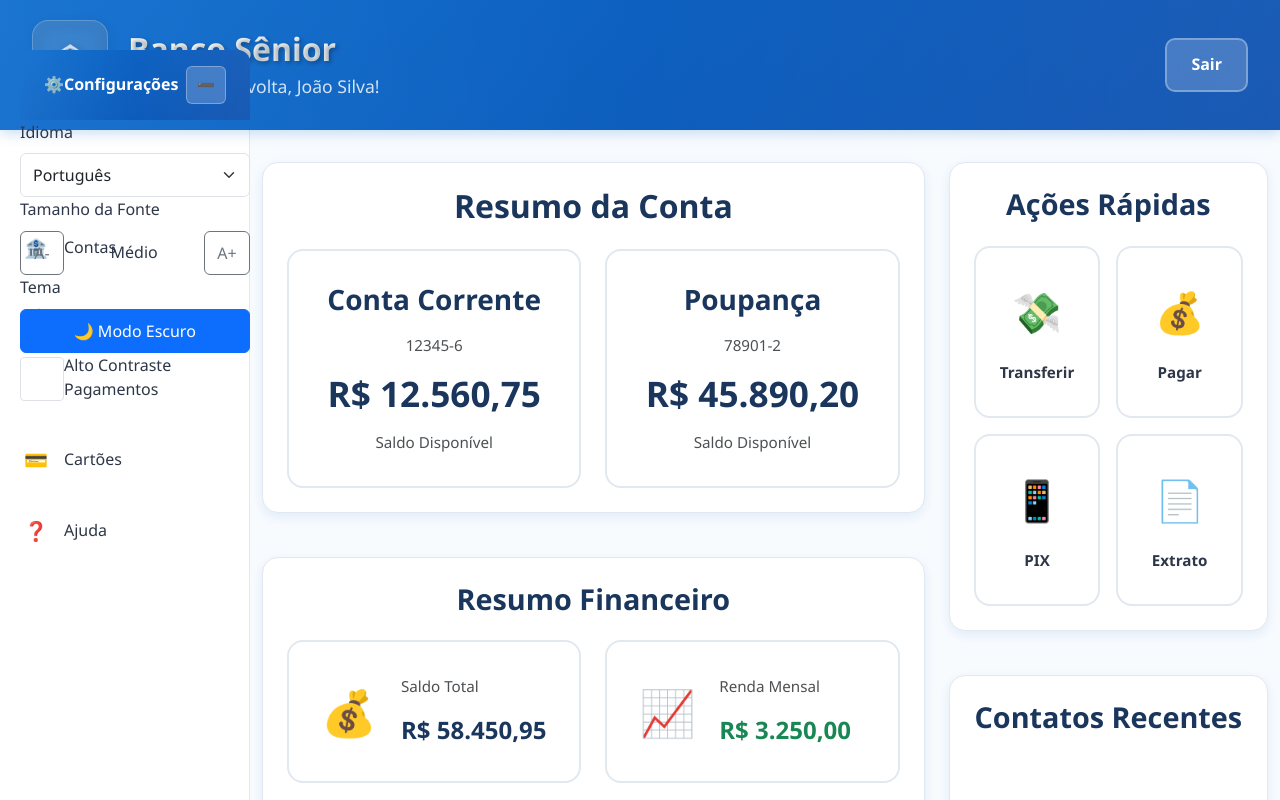
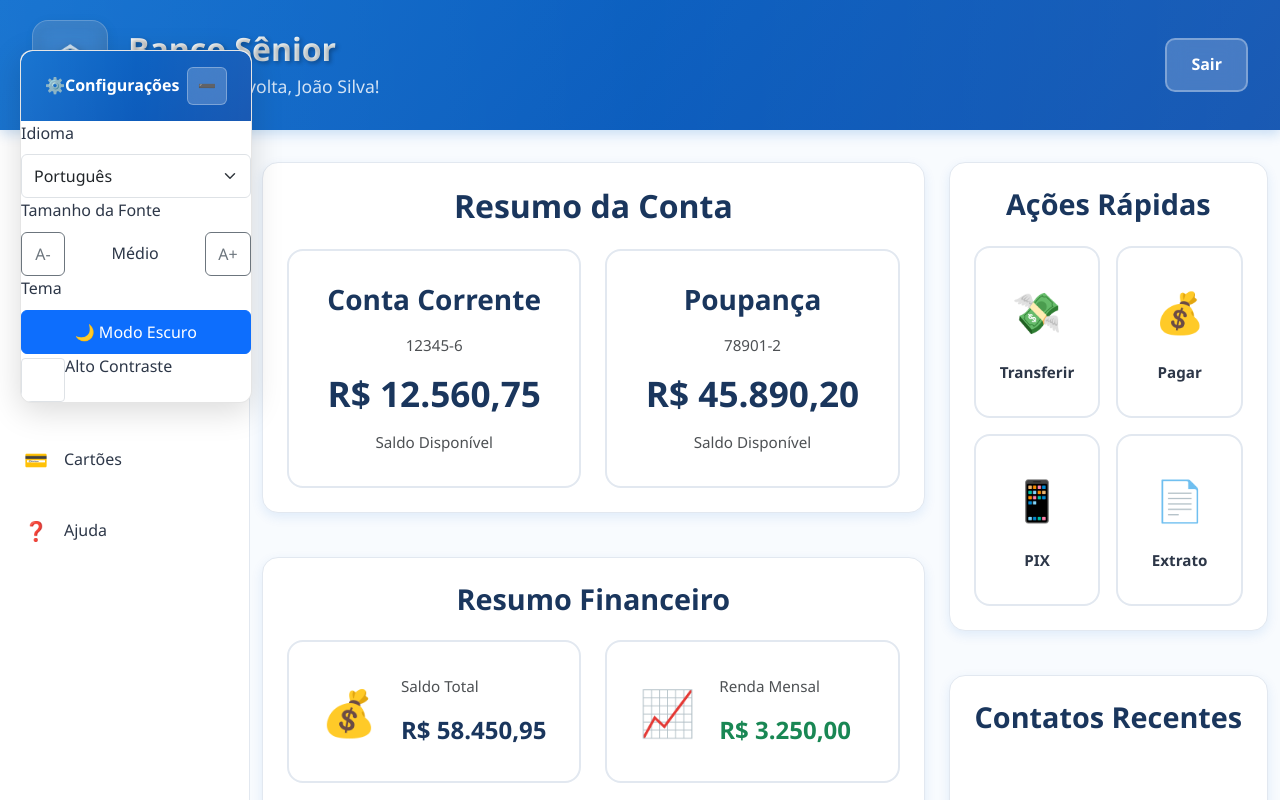
Before and after one commit to BssEric/Banco-S-nior---Facilitador-de-Transa-es, a React (Vite) app: page / in a window 1280 px wide. Shown: the top 800 px of the page. Built offline with nearby package versions, Linux system fonts and the light colour scheme.

Commit message:
Atualizar o AccessibilityControls.css

```diff
--- a/src/components/AccessibilityControls/AccessibilityControls.css
+++ b/src/components/AccessibilityControls/AccessibilityControls.css
@@ -32,6 +32,34 @@
     rgba(255,255,255,0.05) 50%,
     rgba(255,255,255,0.1) 100%);
   pointer-events: none;
+}
+
+/* FUNDO PRINCIPAL DO WIDGET */
+.accessibility-controls {
+  background: white !important;
+  border-radius: 12px;
+  box-shadow: 0 8px 32px rgba(0, 0, 0, 0.15);
+  border: 1px solid rgba(0, 0, 0, 0.1);
+  overflow: hidden;
+  position: fixed;
+  z-index: 10000;
+}
+
+/* Quando minimizado */
+.accessibility-controls.minimized {
+  background: linear-gradient(135deg, var(--primary) 0%, #0047AB 100%) !important;
+}
+
+/* Conteúdo interno com fundo branco */
+.accessibility-panel {
+  background: white !important;
+  padding: 1rem;
+  border-radius: 0 0 12px 12px;
+}
+
+/* Se tiver mais elementos internos */
+.accessibility-content {
+  background: white !important;
 }
 
 .accessibility-controls.minimized .drag-handle {
```
